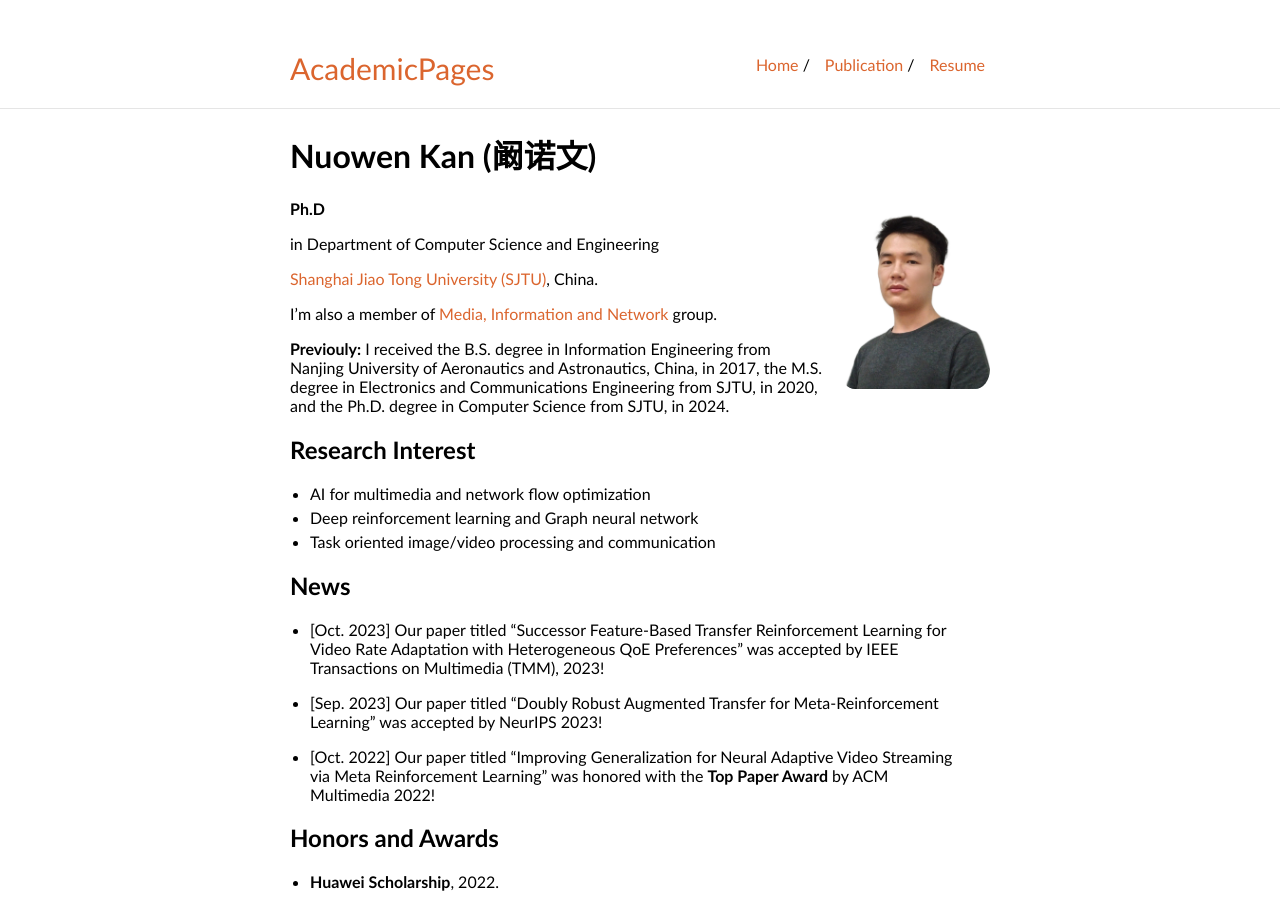
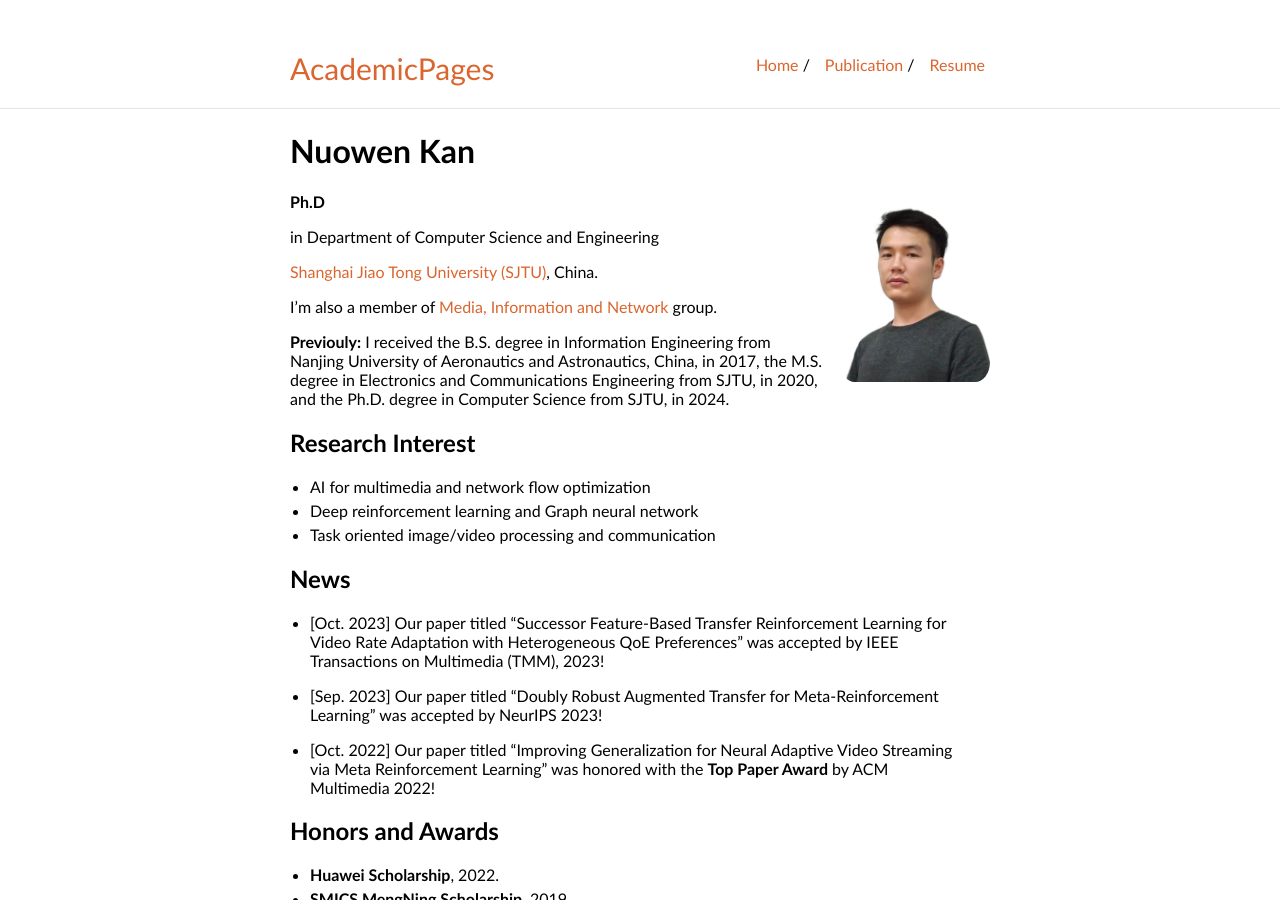
Before and after one commit to confiwent/AcademicPages, a Jekyll site: the page built from index.md, in a window 1280 px wide and 900 px high. Built offline with Jekyll 4.4.1, drawn with Linux system fonts in a browser that asks for light colours; our own code applies the rules of GitHub Pages for plain Markdown files.

Commit message:
remove chinese name

```diff
--- a/index.md
+++ b/index.md
@@ -2,7 +2,7 @@
 layout: default
 ---
 
-# Nuowen Kan (阚诺文)
+# Nuowen Kan
 
 <img class="profile-picture" src="nwkan_p3.jpg" width = "311" height = "414">
 
```
